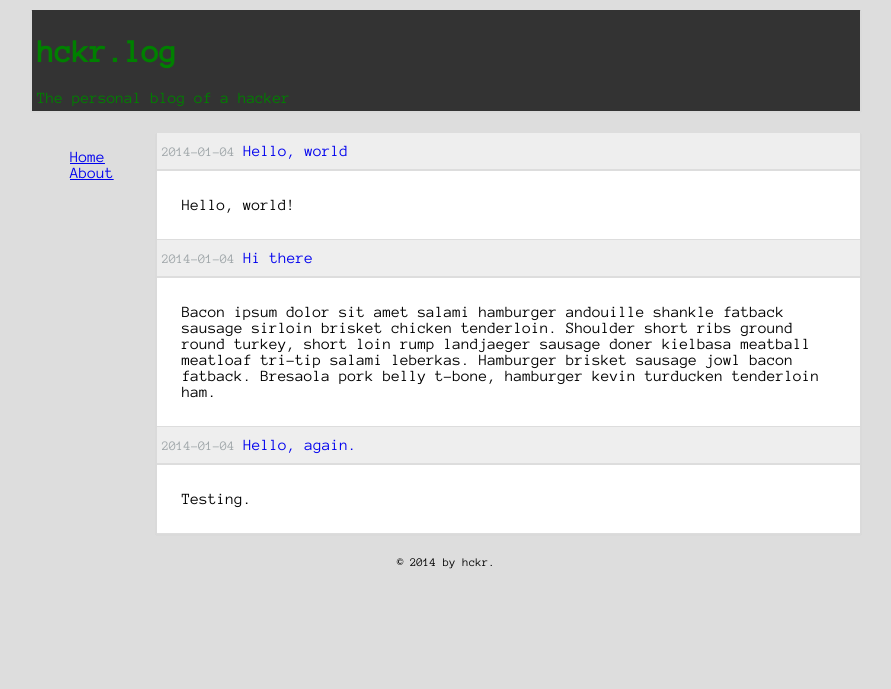
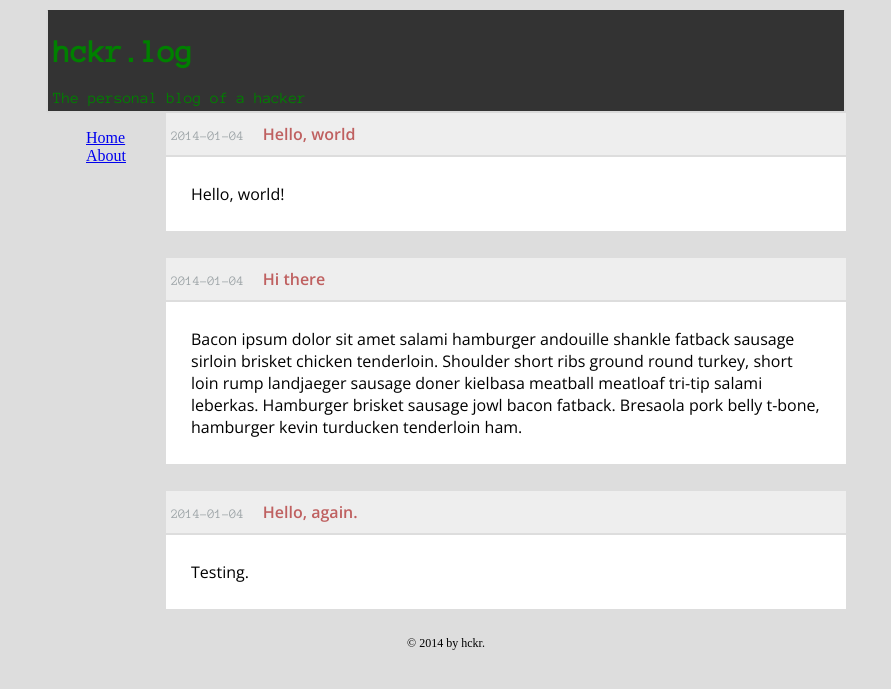
Before and after one commit to bitjockey42/astrohckr.github.io, a Jekyll site: the page built from index.md, in a window 1280 px wide. Shown: the top 689 px of the page, without its empty margins (194-1085 px from the left). Built offline with Jekyll 4.4.1, drawn with Linux system fonts in a browser that asks for light colours.

Commit message:
Added more fonts, and styled blog index with fonts.

```diff
--- a/_layouts/default.html
+++ b/_layouts/default.html
@@ -7,9 +7,7 @@
   </div>
 
   <div class="col-2">
-    <div class="row">
-      {{ content }}
-    </div>
+    {{ content }}
   </div>
 
   {% include footer.html %}
--- a/assets/stylesheets/base.css
+++ b/assets/stylesheets/base.css
@@ -3,5 +3,4 @@
     padding: 0;
     margin: 0 auto;
     background: #ddd;
-    font-family: 'Anonymous Pro', sans-serif;
 }
--- a/assets/stylesheets/blog.css
+++ b/assets/stylesheets/blog.css
@@ -5,11 +5,7 @@
 
 .blog-index-row {
     border-bottom: #ddd solid 1px;
-}
-
-.blog-index-date {
-    color: #9EA5A8;
-    font-size: 10pt;
+    margin-bottom: 26px;
 }
 
 .blog-index-info {
@@ -19,12 +15,23 @@
     border-bottom: solid 2px #ddd;
 }
 
+.blog-index-date {
+    color: #9EA5A8;
+    font-size: 10pt;
+    font-family: 'Anonymous Pro', sans-serif;
+}
+
 .blog-index-title {
+    margin-left: 15px;
     text-decoration: none;
+    font-family: 'Open Sans', sans-serif;
+    font-weight: bold;
+    color: #bf6060;
 }
 
 .blog-index-excerpt {
     margin: 0;
     padding: 10px 25px;
     background: #fff;
+    font-family: 'Open Sans', sans-serif;
 }
--- a/assets/stylesheets/header.css
+++ b/assets/stylesheets/header.css
@@ -3,4 +3,5 @@
     padding: 5px;
     background: #333;
     color: green;
+    font-family: 'Anonymous Pro', sans-serif;
 }
--- a/assets/stylesheets/layout.css
+++ b/assets/stylesheets/layout.css
@@ -1,6 +1,6 @@
 .center {
     margin: 0 auto;
-    width: 65%;
+    width: 800px;
 }
 
 .row {
@@ -8,7 +8,6 @@
     border-left: solid #dadada 2px;
     border-right: solid #dadada 2px;
     border-radius: 2px;
-    margin-bottom: 20px;
 }
 
 .col-1 {
--- a/assets/stylesheets/site.css
+++ b/assets/stylesheets/site.css
@@ -1,4 +1,5 @@
 @import url(http://fonts.googleapis.com/css?family=Anonymous+Pro:400);
+@import url(http://fonts.googleapis.com/css?family=Open+Sans:300,600);
 @import 'layout.css';
 @import 'base.css';
 @import 'header.css';
```
